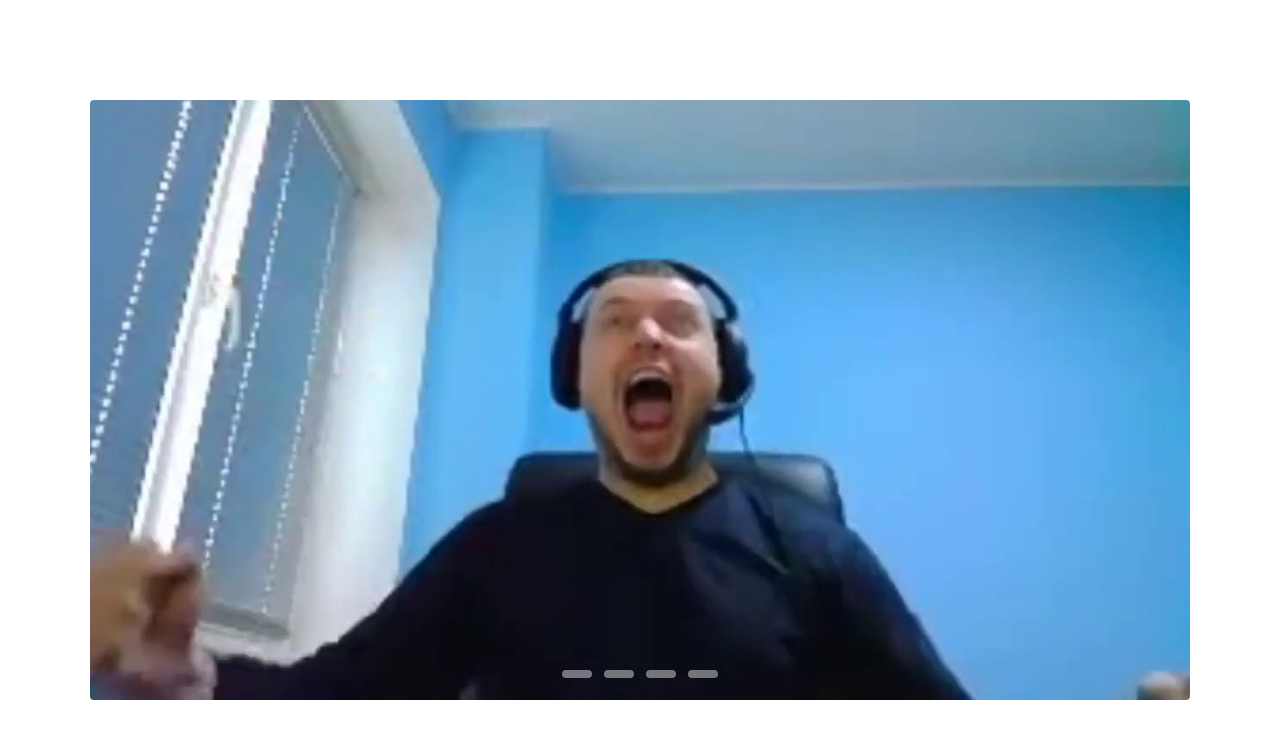
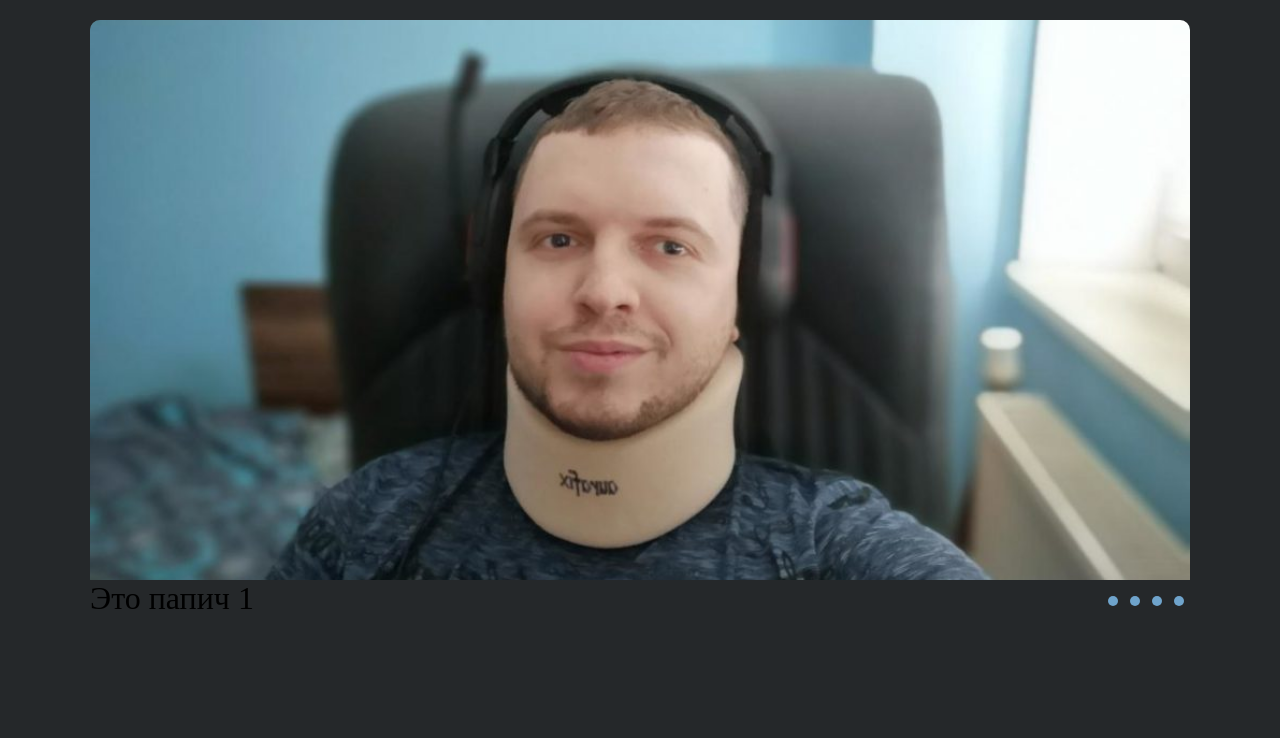
Before and after one commit to Prohor076/cssMemSlider, a plain HTML site: page index.html in a window 1280 px wide. Drawn offline with Linux system fonts and the light colour scheme.

Commit message:
feat: slider text

```diff
--- a/assets/css/style.css
+++ b/assets/css/style.css
@@ -1,44 +1,47 @@
 * {
     margin: 0;
     padding: 0;
+}
+
+body {
+    background-color: #25282A;
 }
 
 .slider {
     width: 1100px;
     height: 600px;
     overflow: hidden;
-    border-radius: 4px;
-}
-
-.middle {
-    position: absolute;
-    left: 50%;
-    top: 50%;
-    transform: translate(-50%, -50%);
+    border-radius: 10px;
+    margin: auto;
+    margin-top: 20px;
 }
 
 .navigation {
-    position: absolute;
-    bottom: 16px;
-    left: 50%;
-    transform: translateX(-50%);
     display: flex;
+    justify-content: end;
+}
+
+.container__item:nth-child(2) {
+    max-width: 100%;
+    width: 1100px;
+    margin: auto;
+    display: flex;
+    justify-content: end;
+    margin-top: -30px;
 }
 
 .bar {
-    height: 8px;
-    width: 30px;
+    height: 10px;
+    width: 10px;
     cursor: pointer;
     margin: 6px;
-    background-color: #ddd;
-    opacity: .5;
+    background-color: #6FA4CC;
     border-radius: 5px;
     transition: .3s;
 }
 
 .bar:hover {
-    opacity: .8;
-    transform: scale(1.1);
+    background-color: #fff;
 }
 
 input[name="r"] {
@@ -47,9 +50,10 @@ input[name="r"] {
 }
 
 .slides {
-    width: 400%;
     height: 100%;
+    width: 100%;
     display: flex;
+    flex-direction: column;
 }
 
 .slide {
@@ -62,18 +66,79 @@ input[name="r"] {
     height: 100%;
 }
 
-#r1:checked ~ .s1 {
-    margin-left: 0;
+#r2:checked ~ .images {
+    transform: translateX(-25%);
 }
 
-#r2:checked ~ .s1 {
-    margin-left: -25%;
+#r3:checked ~ .images {
+    transform: translateX(-50%);
 }
 
-#r3:checked ~ .s1 {
-    margin-left: -50%;
+#r4:checked ~ .images {
+    transform: translateX(-75%);
 }
 
-#r4:checked ~ .s1 {
-    margin-left: -75%;
+.container__item-text {
+    /* width: 50%; */
+    /* overflow: hidden; */
+    /* padding-top: 20px; */
 }
+
+.container__item-text-items {
+    display: flex;
+    transition: 1s ease-in;
+    font-size: 2em;
+}
+
+#r2:checked+#r3+#r4+.images+.text>.words {
+    transform: translateX(-100%);
+}
+
+#r3:checked+#r4+.images+.text>.words {
+    transform: translateX(-200%);
+}
+
+#r4:checked+.images+.text>.words {
+    transform: translateX(-300%);
+}
+
+p {
+    width: 100%;
+    flex-grow: 0;
+    flex-shrink: 0;
+}
+
+.images {
+    grid-column: 1/3;
+    display: flex;
+    height: 70vh;
+    overflow: hidden;
+    width: 400%;
+    align-items: center;
+    justify-content: center;
+    background-color: rgba(219, 254, 253, 0.2);
+    transition: .7s ease-in;
+}
+
+.image {
+    flex-grow: 0;
+    width: 100%;
+    height: 100%;
+}
+
+img {
+    width: 100%;
+    height: 100%;
+    object-fit: cover;
+}
+
+.text {
+    width: 50%;
+    overflow: hidden;
+}
+
+.words {
+    display: flex;
+    transition: .5s ease-in;
+    font-size: 2em;
+}
--- a/index.html
+++ b/index.html
@@ -8,25 +8,40 @@
     <link rel="stylesheet" href="assets/css/style.css">
 </head>
 <body>
+    <div class="container">
+        <div class="container__item">
             <div class="slider middle">
                 <div class="slides">
                     <input type="radio" name="r" id="r1" checked>
-            <input type="radio" name="r" id="r2" checked>
-            <input type="radio" name="r" id="r3" checked>
-            <input type="radio" name="r" id="r4" checked>
-            <div class="slide s1">
+                    <input type="radio" name="r" id="r2">
+                    <input type="radio" name="r" id="r3">
+                    <input type="radio" name="r" id="r4">
+                    <div class="images">
+                        <div class="image s1">
                             <img src="assets/img/1.jpg">
                         </div>
-            <div class="slide">
+                        <div class="image">
                             <img src="assets/img/2.jpg">
                         </div>
-            <div class="slide">
+                        <div class="image">
                             <img src="assets/img/3.jpg">
                         </div>
-            <div class="slide">
+                        <div class="image">
                             <img src="assets/img/4.jpg">
                         </div>
                     </div>
+                    <div class="text">
+                        <div class="words">
+                            <p>Это папич 1</p>
+                            <p>Это папич 2</p>
+                            <p>Это папич 3</p>
+                            <p>Это папич 4</p>
+                        </div>
+                    </div>
+                </div>
+            </div>
+        </div>
+        <div class="container__item">
             <div class="navigation">
                 <label for="r1" class="bar"></label>
                 <label for="r2" class="bar"></label>
@@ -34,5 +49,6 @@
                 <label for="r4" class="bar"></label>
             </div>
         </div>
+    </div>
 </body>
 </html>
```
Lines whose indentation alone changed are shown as unchanged.
